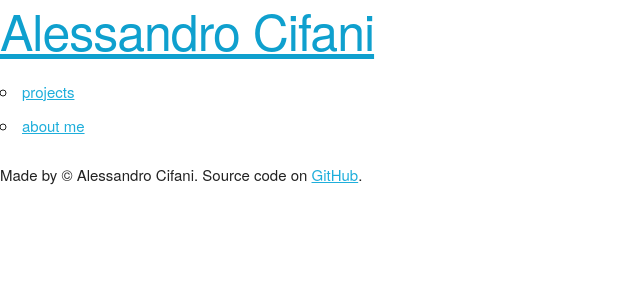
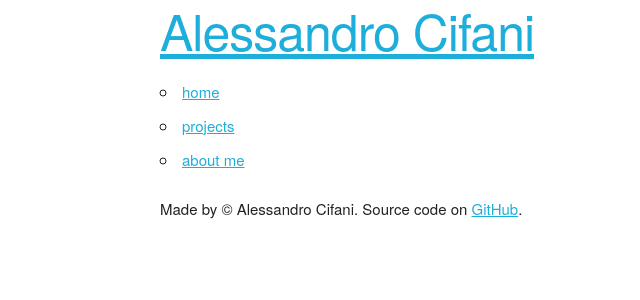
Before and after one commit to acifani/acifani.github.com, a Jekyll site: the page built from index.html, in a window 1280 px wide. Shown: the top 300 px of the page, without its empty margins (0-640 px from the left). Built offline with Jekyll 4.4.1, drawn with Linux system fonts in a browser that asks for light colours; the list of posts is cut into pages by our own code.

Commit message:
Basic site structure

```diff
--- a/_layouts/default.html
+++ b/_layouts/default.html
@@ -22,9 +22,11 @@
 </head>
 
 <body>
+    <div class="container">
         <header>
             <h1><a href="/">Alessandro Cifani</a></h1>
-        <ul>
+            <ul class="nav">
+                <li><a href="/">home</a></li>
                 <li><a href="/">projects</a></li>
                 <li><a href="/">about me</a></li>
             </ul>
@@ -35,5 +37,6 @@
         <footer>
             Made by &copy; Alessandro Cifani. Source code on <a href="https://github.com/ceeph/ceeph.github.com">GitHub</a>.
         </footer>
+    </div>
 </body>
 </html>
--- a/index.html
+++ b/index.html
@@ -1,3 +1,13 @@
 ---
 layout: default
 ---
+<div class="posts">
+    {% for post in site.posts limit:5 %}
+        <a href="{{ post.url }}">
+            <h3>{{ post.title }}</h3>
+            <span class="published"></span>
+            <p>{{ post.excerpt | strip_html }}</p>
+        </a>
+        <div class="separator"></div>
+    {% endfor %}
+</div>
```
Also changed, not shown: _layouts/post.html (added, +8 -0 lines). Lines whose indentation alone changed are shown as unchanged.
